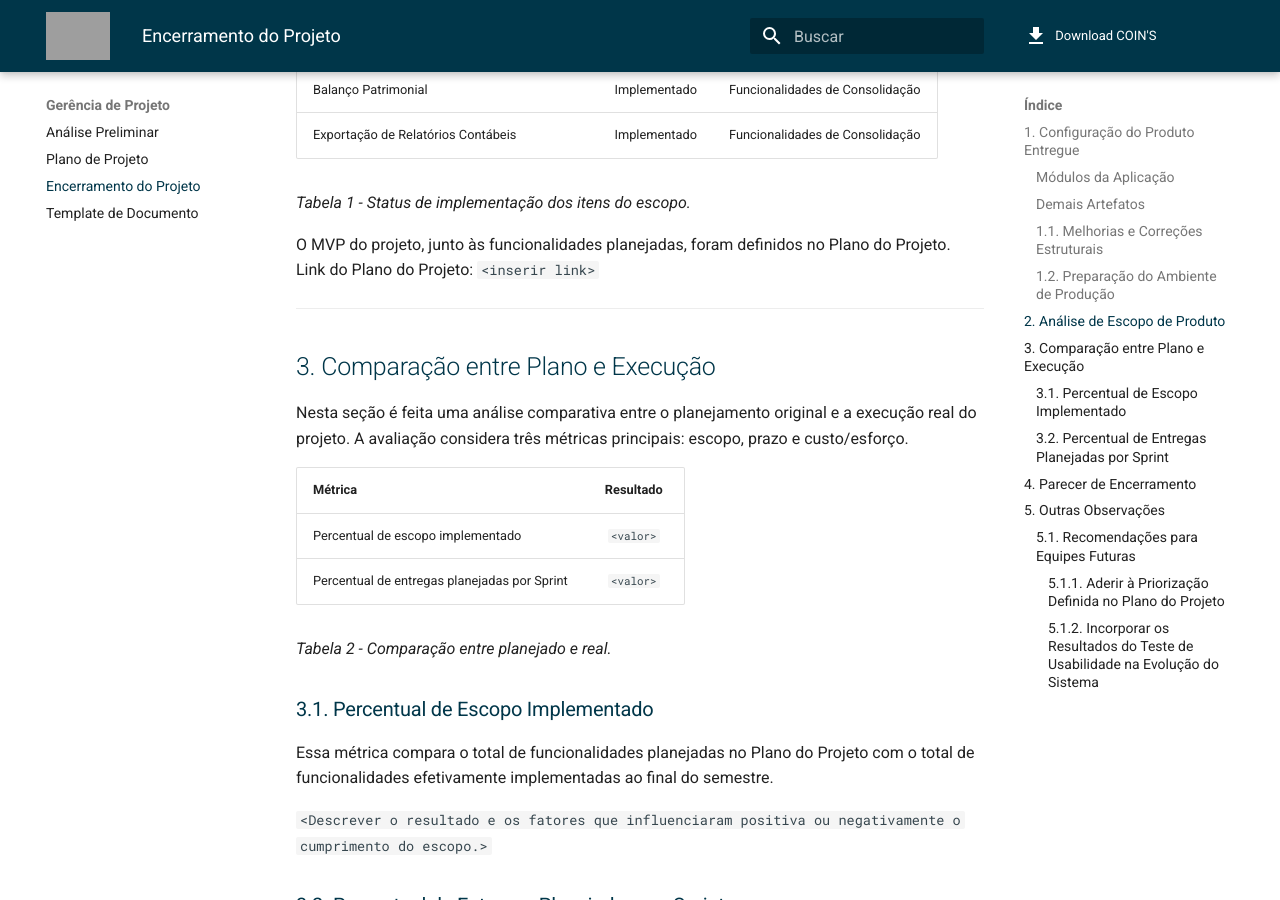
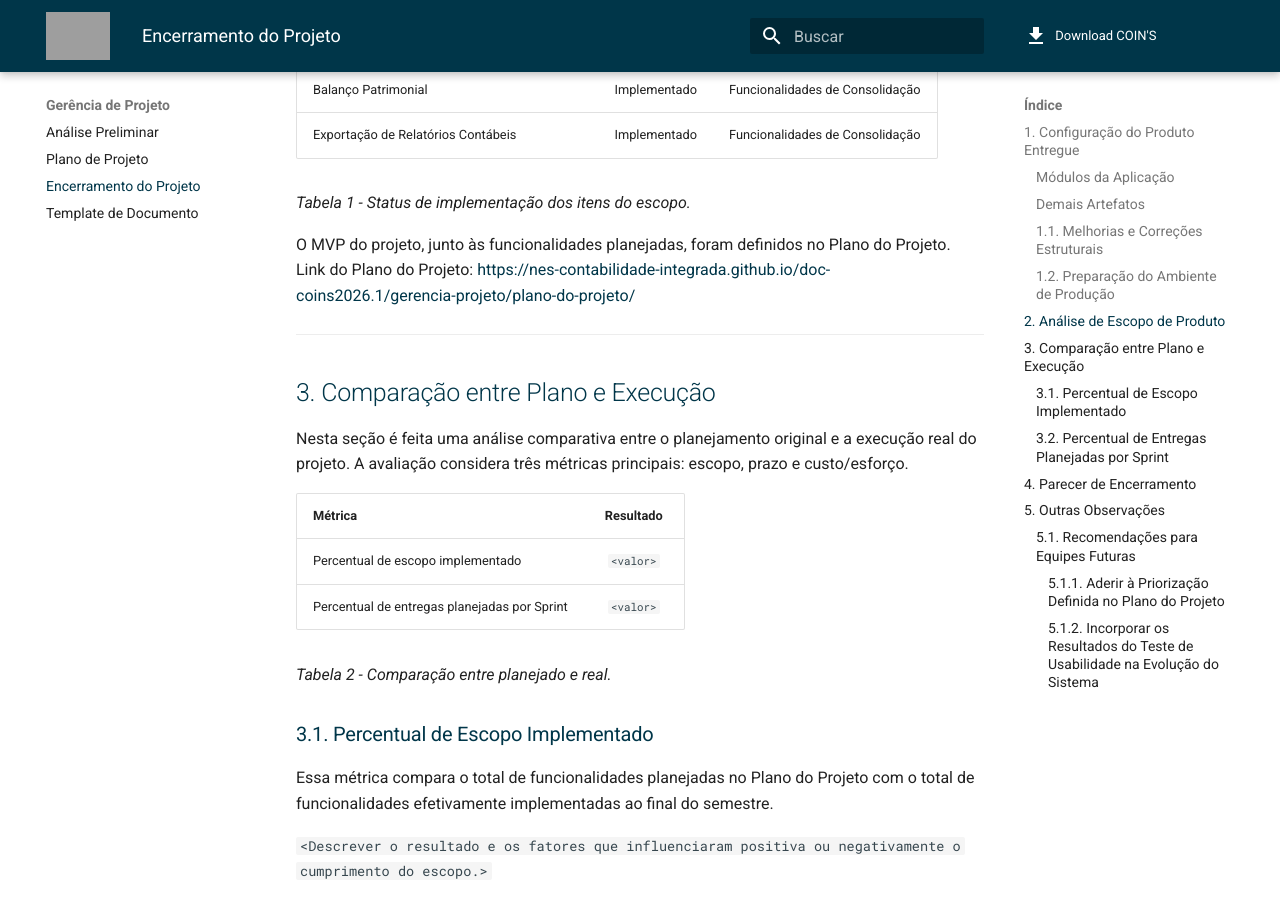
Before and after one commit to NES-Contabilidade-Integrada/doc-coins2026.1, an MkDocs documentation site: the page built from docs/gerencia-projeto/encerramento-do-projeto.md, in a window 1280 px wide and 900 px high, scrolled down 2856 px. Built offline with MkDocs 1.6.1 and Material for MkDocs 9.7.7, drawn with Linux system fonts in a browser that asks for light colours; comment, search, counter and statistics services are not loaded; part of the change alters nothing that is shown; grey boxes are pictures that could not be loaded.

Commit message:
docs(gerencia): insere link do plano do projeto no encerramento
Co-Authored-By: Claude Sonnet 4.6 <noreply@anthropic.com>

```diff
--- a/docs/gerencia-projeto/encerramento-do-projeto.md
+++ b/docs/gerencia-projeto/encerramento-do-projeto.md
@@ -75,7 +75,7 @@ A tabela a seguir apresenta todos os itens planejados no escopo final do projeto
 _Tabela 1 - Status de implementação dos itens do escopo._
 
 O MVP do projeto, junto às funcionalidades planejadas, foram definidos no Plano do Projeto.
-Link do Plano do Projeto: `<inserir link>`
+Link do Plano do Projeto: [https://nes-contabilidade-integrada.github.io/doc-coins2026.1/gerencia-projeto/plano-do-projeto/](https://nes-contabilidade-integrada.github.io/doc-coins2026.1/gerencia-projeto/plano-do-projeto/)
 
 ---
 
```
